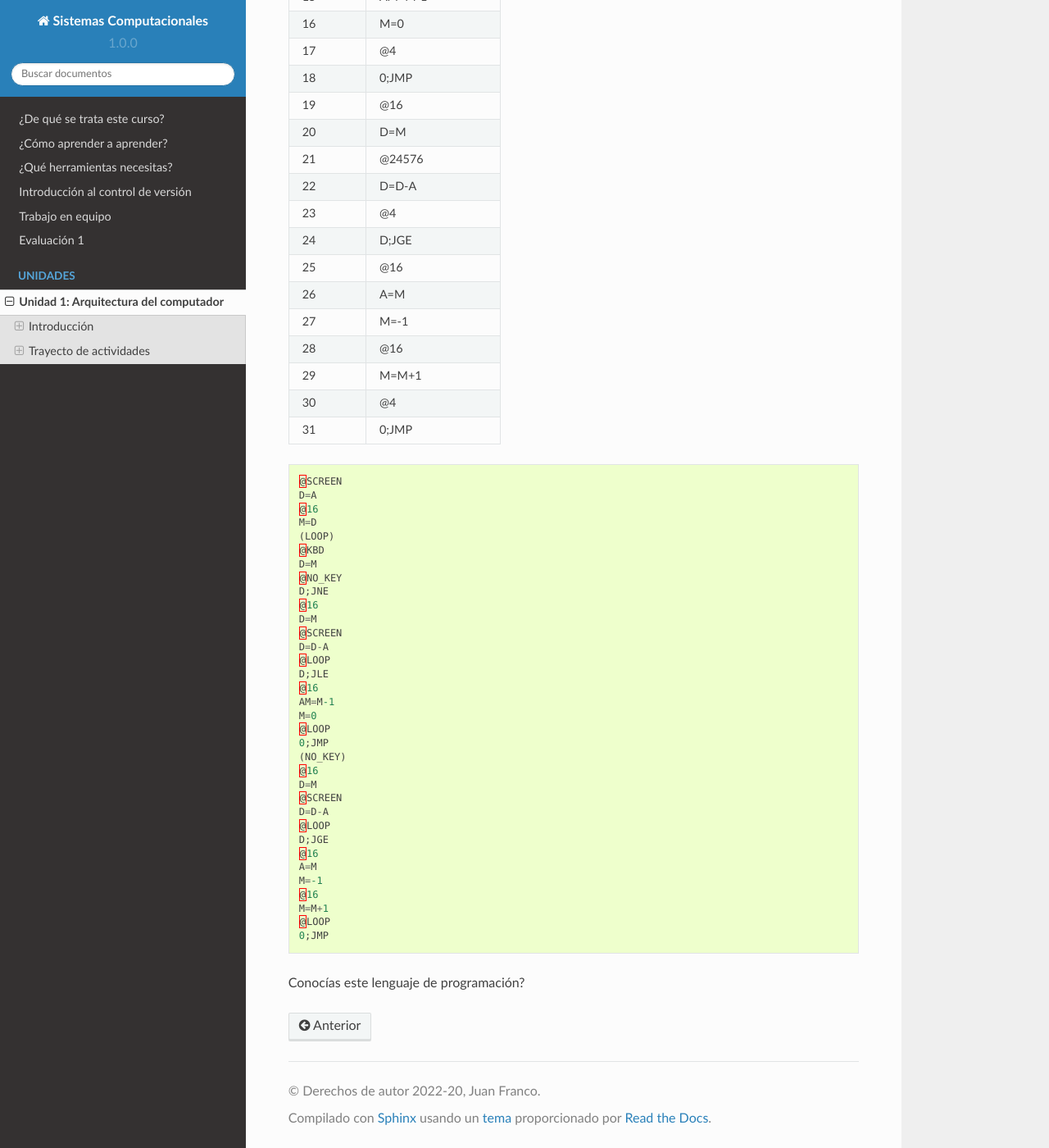
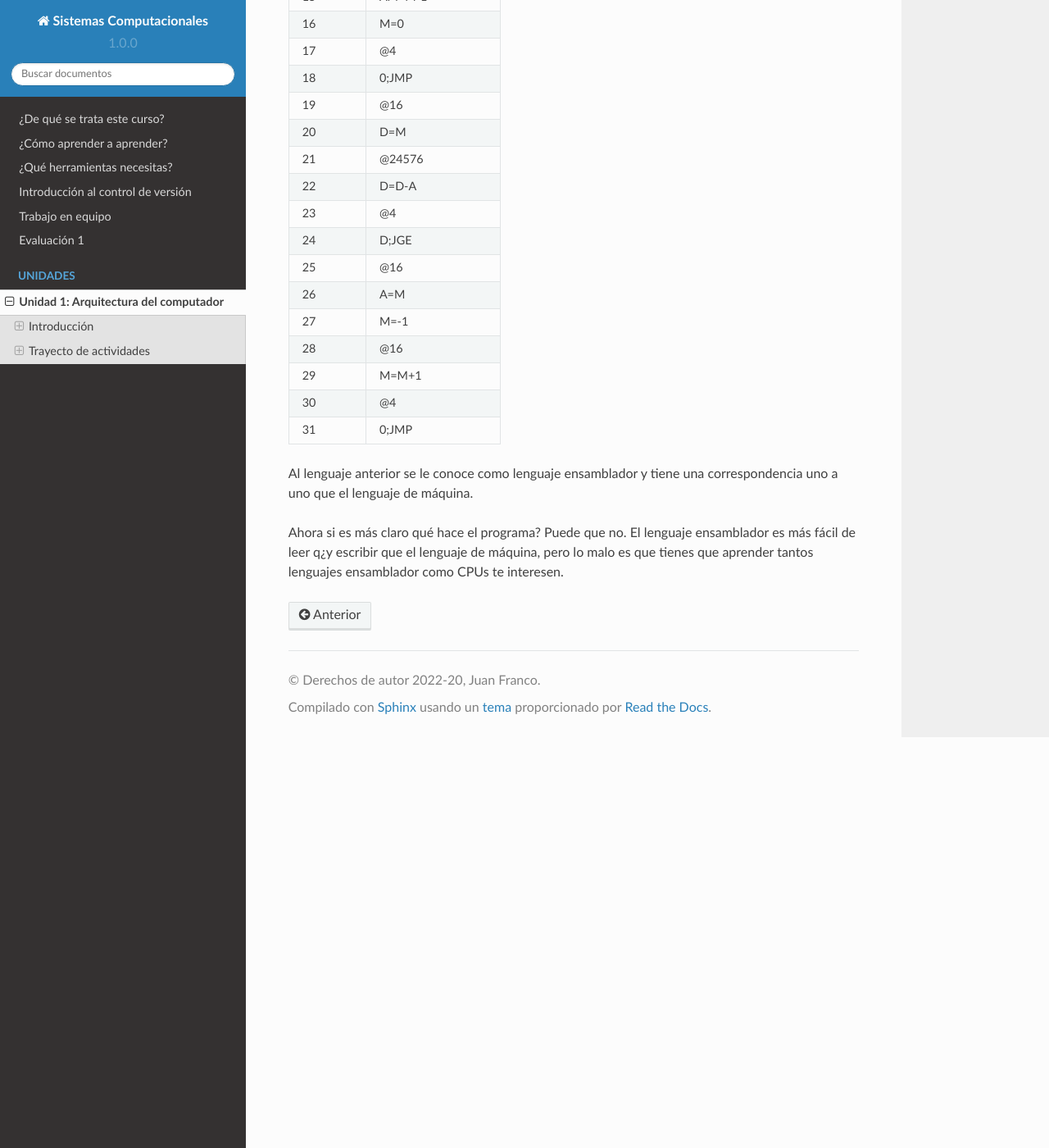
Before and after one commit to juanferfranco/SistemasComputacionales, a Sphinx documentation site: the page built from docs/_unidad1/unidad1.rst, in a window 1280 px wide and 1400 px high, scrolled down 4531 px. Shown: the whole window at 82% size. Built offline with Sphinx 7.4.7 and the Read the Docs theme 2.0.0, drawn with Linux system fonts in a browser that asks for light colours.

Commit message:
Unit2 ex2 in progress

```diff
--- a/docs/_unidad1/unidad1.rst
+++ b/docs/_unidad1/unidad1.rst
@@ -187,44 +187,12 @@ Dirección Código ensamblador
 31	      0;JMP
 ========= ===================
 
-.. code-block:: c
+Al lenguaje anterior se le conoce como lenguaje ensamblador y tiene una correspondencia uno a uno
+que el lenguaje de máquina.
 
-    @SCREEN
-    D=A
-    @16
-    M=D
-    (LOOP)
-    @KBD
-    D=M
-    @NO_KEY
-    D;JNE
-    @16
-    D=M
-    @SCREEN
-    D=D-A
-    @LOOP
-    D;JLE
-    @16
-    AM=M-1
-    M=0
-    @LOOP
-    0;JMP
-    (NO_KEY)
-    @16
-    D=M
-    @SCREEN
-    D=D-A
-    @LOOP
-    D;JGE
-    @16
-    A=M
-    M=-1
-    @16
-    M=M+1
-    @LOOP
-    0;JMP
-
-Conocías este lenguaje de programación?
+Ahora si es más claro qué hace el programa? Puede que no. El lenguaje ensamblador es más
+fácil de leer q¿y escribir que el lenguaje de máquina, pero lo malo es que tienes que aprender
+tantos lenguajes ensamblador como CPUs te interesen.
 
 
 ..
```
